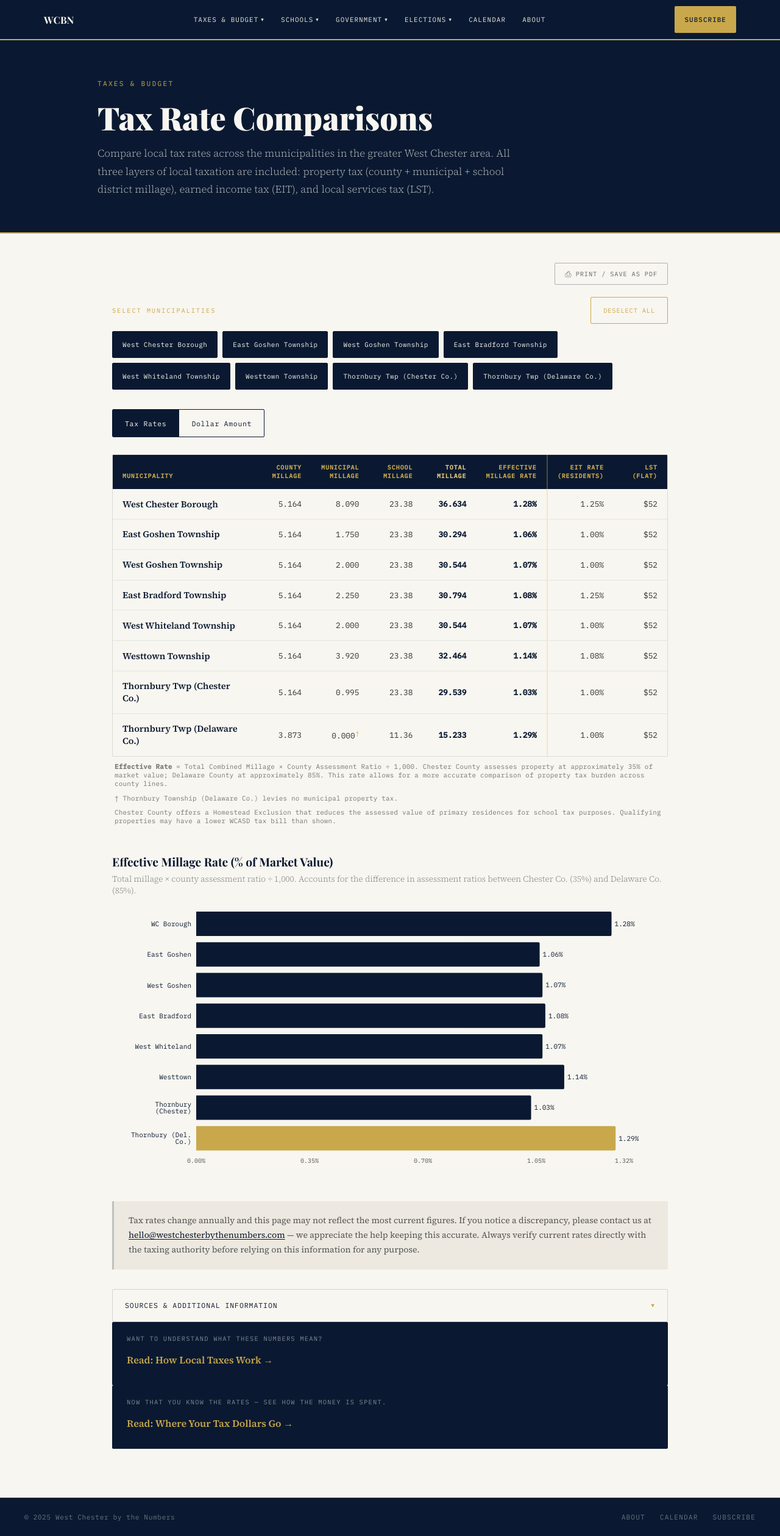
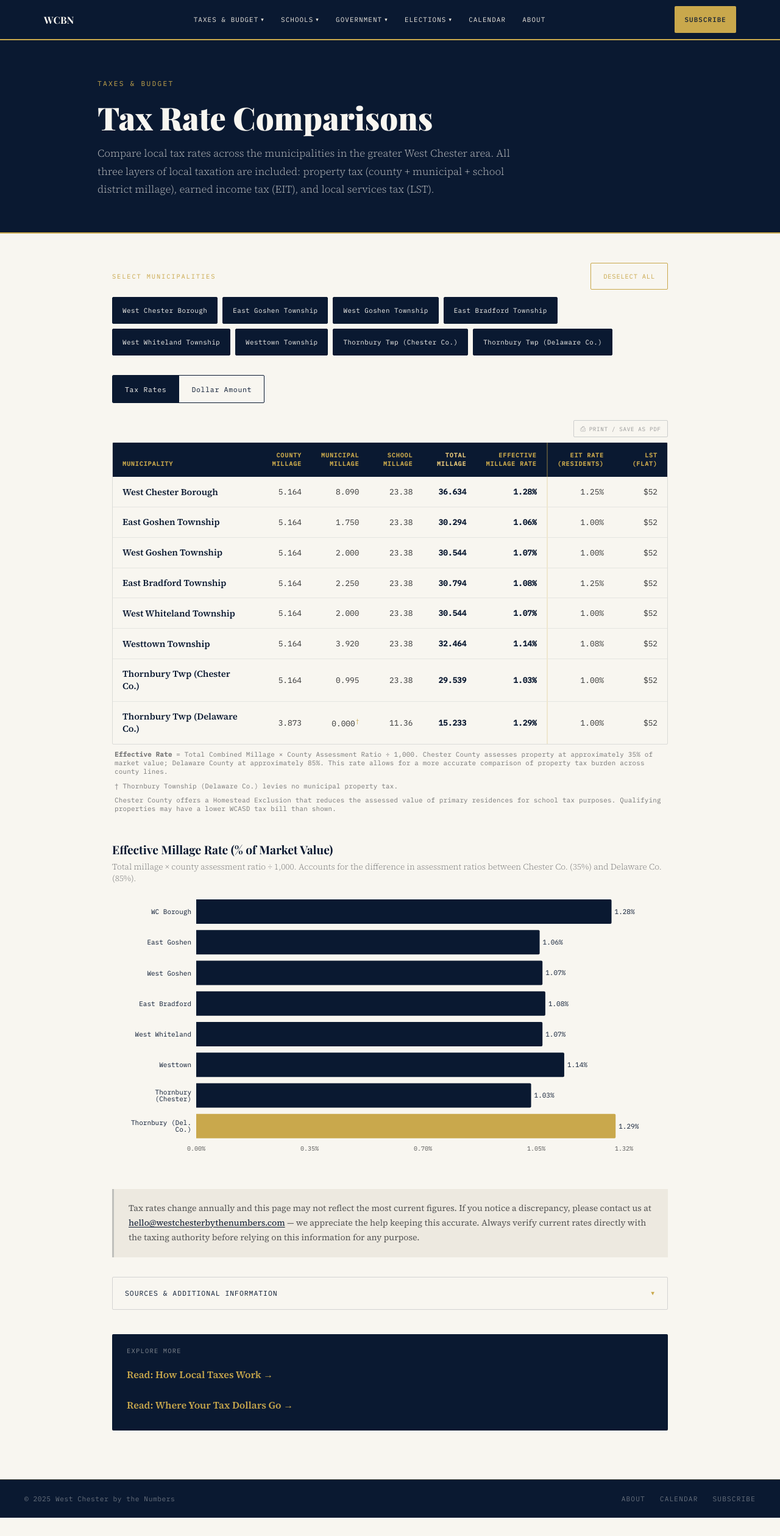
Before and after one commit to wcbythenumbers/wcbn-site, a Next.js app: page /taxes/rates in a window 1280 px wide. Shown: the whole page at 61% size. After the commit the page ends 2489 px from the top, so only its background shows below. Built offline with nearby package versions, Linux system fonts and the light colour scheme.

Commit message:
Add Tax Rate Comparisons page with interactive tables, charts, and dollar mode

```diff
--- a/app/taxes/rates/RatesClient.js
+++ b/app/taxes/rates/RatesClient.js
@@ -226,13 +226,6 @@ export default function RatesClient() {
 
       <div className={styles.content}>
 
-        {/* ── Print button ── */}
-        <div className={styles.printRow}>
-          <button className={styles.printBtn} onClick={() => window.print()}>
-            Print / Save as PDF
-          </button>
-        </div>
-
         {/* ── Municipality toggles ── */}
         <section className={styles.filterSection}>
           <div className={styles.filterRow}>
@@ -358,6 +351,11 @@ export default function RatesClient() {
 
         {/* ── Table ── */}
         <section className={styles.tableSection}>
+          <div className={styles.printRow}>
+            <button className={styles.printBtn} onClick={() => window.print()}>
+              Print / Save as PDF
+            </button>
+          </div>
           <div
             className={styles.tableWrap}
             ref={tableWrapRef}
@@ -596,21 +594,12 @@ export default function RatesClient() {
           )}
         </div>
 
-        {/* ── Link to explainer ── */}
-        <div className={styles.explainerLink}>
-          <span className={styles.explainerLinkLabel}>
-            Want to understand what these numbers mean?
-          </span>
+        {/* ── Explore more callout ── */}
+        <div className={styles.exploreBlock}>
+          <div className={styles.exploreLabel}>Explore more</div>
           <Link href="/taxes/explainer" className={styles.explainerLinkAnchor}>
             Read: How Local Taxes Work →
           </Link>
-        </div>
-
-        {/* ── Link to dollars page ── */}
-        <div className={styles.explainerLink}>
-          <span className={styles.explainerLinkLabel}>
-            Now that you know the rates — see how the money is spent.
-          </span>
           <Link href="/taxes/dollars" className={styles.explainerLinkAnchor}>
             Read: Where Your Tax Dollars Go →
           </Link>
--- a/app/taxes/rates/rates.module.css
+++ b/app/taxes/rates/rates.module.css
@@ -57,22 +57,22 @@
 .printRow {
   display: flex;
   justify-content: flex-end;
-  margin-bottom: 1.25rem;
+  margin-bottom: 0.5rem;
 }
 
 .printBtn {
   display: inline-flex;
   align-items: center;
-  gap: 0.4rem;
-  min-height: 36px;
-  padding: 0 1rem;
+  gap: 0.3rem;
+  min-height: 28px;
+  padding: 0 0.65rem;
   font-family: var(--font-mono);
-  font-size: 0.65rem;
-  letter-spacing: 0.08em;
+  font-size: 0.58rem;
+  letter-spacing: 0.07em;
   text-transform: uppercase;
-  border: 1px solid rgba(10, 25, 49, 0.3);
+  border: 1px solid rgba(10, 25, 49, 0.18);
   background: transparent;
-  color: #666;
+  color: #999;
   cursor: pointer;
   border-radius: 2px;
   transition: border-color 0.15s, color 0.15s;
@@ -80,12 +80,12 @@
 
 .printBtn::before {
   content: '⎙';
-  font-size: 0.8rem;
+  font-size: 0.7rem;
 }
 
 .printBtn:hover {
-  border-color: var(--navy);
-  color: var(--navy);
+  border-color: rgba(10, 25, 49, 0.4);
+  color: #555;
 }
 
 /* ── SCROLL HINT (mobile only) ── */
@@ -673,6 +673,26 @@
   border-radius: 2px;
 }
 
+/* ── EXPLORE MORE CALLOUT ── */
+.exploreBlock {
+  display: flex;
+  flex-direction: column;
+  gap: 0.4rem;
+  padding: 1.25rem 1.5rem;
+  background: var(--navy);
+  border-radius: 2px;
+  margin-top: 2.5rem;
+}
+
+.exploreLabel {
+  font-family: var(--font-mono);
+  font-size: 0.65rem;
+  letter-spacing: 0.12em;
+  text-transform: uppercase;
+  color: rgba(248, 246, 240, 0.5);
+  margin-bottom: 0.25rem;
+}
+
 .explainerLinkLabel {
   font-family: var(--font-mono);
   font-size: 0.65rem;
@@ -885,6 +905,7 @@
   .chartSection { display: none !important; }
   .scrollHint { display: none !important; }
   .explainerLink { display: none !important; }
+  .exploreBlock { display: none !important; }
   .footer { display: none !important; }
 
   .content { padding: 1rem 0 2rem !important; }
```
